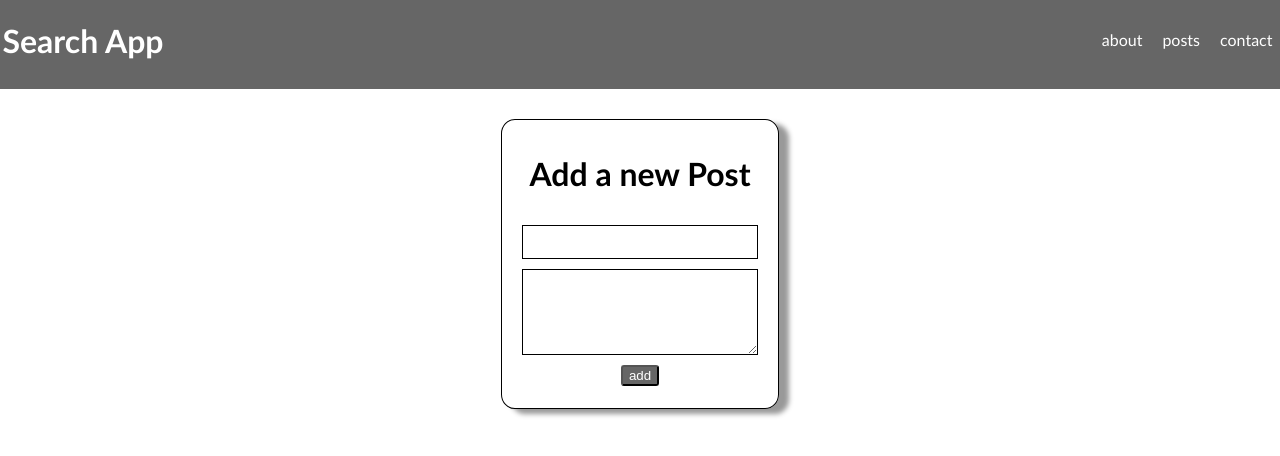
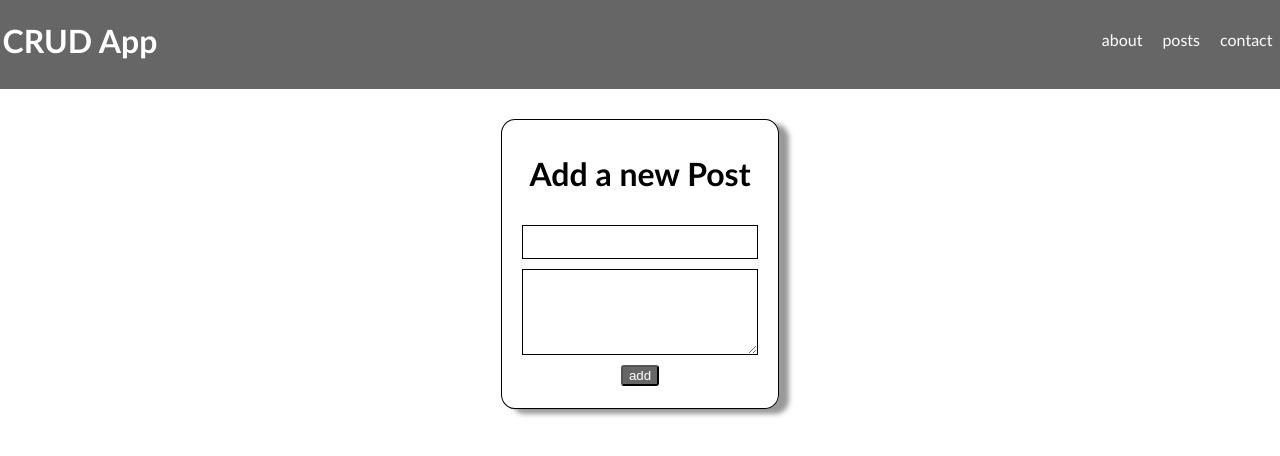
Before and after one commit to Techtaley/search-app, a React (Create React App) app in the folder client/: page /add-post in a window 1280 px wide. Shown: the top 456 px of the page. Built offline with nearby package versions, Linux system fonts and the light colour scheme.

Commit message:
update user

```diff
--- a/client/src/App.js
+++ b/client/src/App.js
@@ -34,7 +34,7 @@ export default function App() {
               wrapperStyle=""
               visible={true}
             />
-          </div>}>
+            </div>}>
             <Routes>
               <Route path="/" element={<Navigate replace to="/search-app" />} />
               <Route path="/about" element={<About />} />
--- a/client/src/components/Nav.js
+++ b/client/src/components/Nav.js
@@ -4,7 +4,7 @@ import { NavLink } from 'react-router-dom'
 export default function MainNav() {
   return (
     <header className="vertical-center">
-        <h1><a className="links" href="/">Search App</a></h1>
+        <h1><a className="links" href="/">CRUD App</a></h1>
         <nav className="nav-flex">
           <NavLink className="nav-links" to="/about">about</NavLink>
           <NavLink className="nav-links" to="/posts">posts</NavLink>
--- a/client/src/store/postSlice.js
+++ b/client/src/store/postSlice.js
@@ -7,7 +7,7 @@ const initialState = {
     loading: false,
     error: null,
     changed: false,
-    user: 'taley'
+    user: 'coder'
 }
 
 const postSlice = createSlice({
```
Also changed, not shown: client/src/components/Search.js (line endings or trailing spaces).
